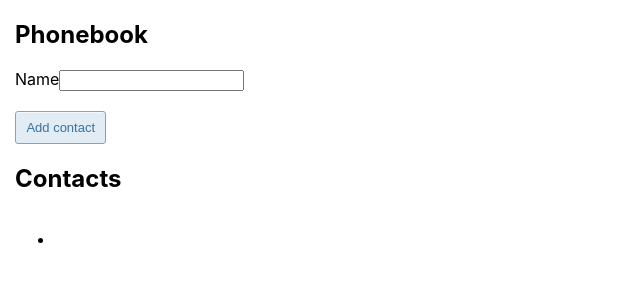
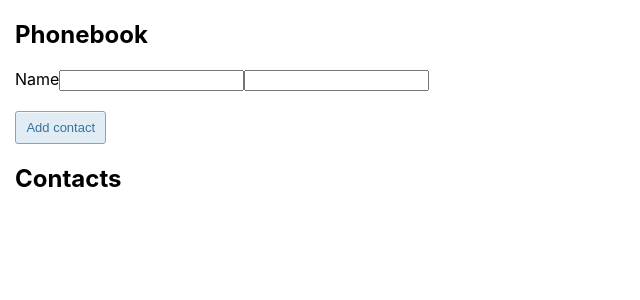
Before and after one commit to sunny7657/goit-react-hw-02-phonebook, a React (Create React App) app: page / in a window 1280 px wide. Shown: the top 300 px of the page, without its empty margins (0-640 px from the left). Built offline with nearby package versions, Linux system fonts and the light colour scheme.

Commit message:
Update App.jsx

```diff
--- a/src/components/App.jsx
+++ b/src/components/App.jsx
@@ -1,25 +1,25 @@
 import { Component } from 'react';
-// import { nanoid } from 'nanoid';
+import { nanoid } from 'nanoid';
 import { Section } from './Section/Section';
 
-// model.id = nanoid() //=> "V1StGXR8_Z5jdHi6B-myT"
-
+let randomKey = '';
 export class App extends Component {
   state = {
     contacts: [],
     name: '',
+    number: '',
   };
 
   handleChange = evt => {
-    const { value } = evt.target;
-    this.setState({ name: value });
+    const { name, value } = evt.target;
+    this.setState({ [name]: value });
   };
 
   handleSubmit = evt => {
     evt.preventDefault();
     const { name, contacts } = this.state;
     contacts.push(name);
-    console.log(contacts);
+    console.dir(contacts);
 
     this.reset();
   };
@@ -42,14 +42,31 @@ export class App extends Component {
                 value={this.state.name}
                 onChange={this.handleChange}
               />
+              <input
+                type="tel"
+                name="number"
+                required
+                value={this.state.number}
+                onChange={this.handleChange}
+              />
             </label>
             <button type="submit">Add contact</button>
           </form>
         </Section>
         <Section title="Contacts">
-          <ul>
-            <li>{this.state.contacts}</li>
-          </ul>
+          {this.state.contacts.length > 0 && (
+            <ul>
+              {this.state.contacts.map(contact => {
+                randomKey = nanoid();
+                return (
+                  <li name="contact" key={randomKey}>
+                    {' '}
+                    {contact}
+                  </li>
+                );
+              })}
+            </ul>
+          )}
         </Section>
       </>
     );
```
